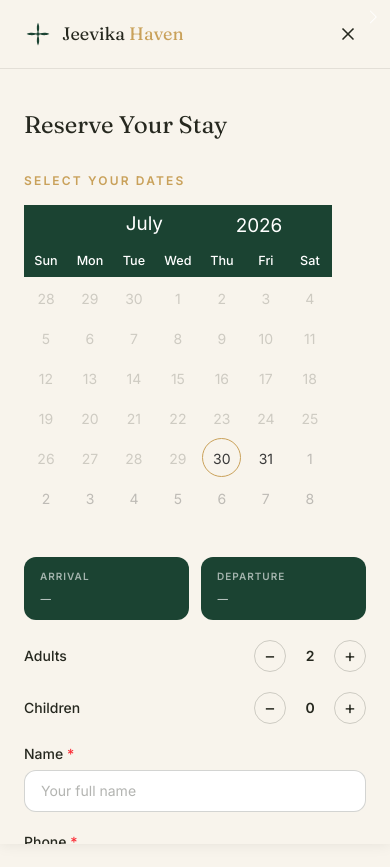
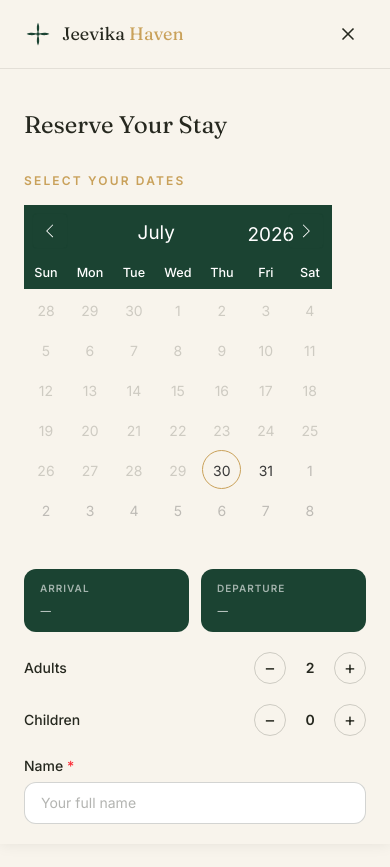
Before and after one commit to NaveenDev-lab/homestay, a website: page index.html in a window 390 px wide. Both pictures are taken after a click on the link "Reserve Your Stay". Shown: the top 867 px of the page. Drawn offline with nearby package versions, Linux system fonts and the light colour scheme; files that its build step writes are made by us from their sources.

Commit message:
Fix mobile calendar header spacing and add back arrow

```diff
--- a/index.html
+++ b/index.html
@@ -1618,12 +1618,19 @@
   #booking-modal #fp-calendar .flatpickr-months {
     background: #1B4332 !important;
     padding: 0;
+    position: relative !important; /* ensures absolute-positioned arrows stay inside */
+    min-height: 52px !important;   /* enough room for 36px buttons + breathing space */
+    display: flex !important;
+    align-items: center !important;
   }
   #booking-modal #fp-calendar .flatpickr-month {
     background: #1B4332 !important;
     color: #fff !important;
     fill: #fff !important;
-    height: 40px;
+    height: 52px !important;       /* match .flatpickr-months min-height */
+    display: flex !important;
+    align-items: center !important;
+    justify-content: center !important;
   }
   #booking-modal #fp-calendar .flatpickr-current-month {
     padding: 8px 0 0;
@@ -1647,23 +1654,52 @@
     color: #fff;
   }
 
-  /* Nav arrows */
+  /* Nav arrow buttons — bordered square style, pinned to outer edges
+     of .flatpickr-months (which has position:relative from Flatpickr).
+     NOTE: Flatpickr hides .flatpickr-prev-month via visibility:hidden
+     (not display:none) when the current month is the minDate month —
+     this is correct behaviour; the button exists in the DOM but is
+     intentionally suppressed. Navigating forward one month reveals it. */
   #booking-modal #fp-calendar .flatpickr-prev-month,
   #booking-modal #fp-calendar .flatpickr-next-month {
+    position: absolute !important;
+    top: 50% !important;
+    transform: translateY(-50%) !important;
+    display: flex !important;
+    align-items: center !important;
+    justify-content: center !important;
+    width: 36px !important;
+    height: 36px !important;
+    padding: 0 !important;
+    border: 1px solid rgba(27,67,50,0.35) !important;
+    border-radius: 5px !important;
+    background: transparent !important;
+    cursor: pointer !important;
+    transition: background 0.15s ease !important;
+    /* keep them inside the green header bar */
+    color: #fff !important;
     fill: #fff !important;
-    color: #fff !important;
+  }
+  #booking-modal #fp-calendar .flatpickr-prev-month {
+    left: 8px !important;
+  }
+  #booking-modal #fp-calendar .flatpickr-next-month {
+    right: 8px !important;
   }
   #booking-modal #fp-calendar .flatpickr-prev-month svg,
   #booking-modal #fp-calendar .flatpickr-next-month svg {
     fill: #fff !important;
+    width: 14px !important;
+    height: 14px !important;
   }
   #booking-modal #fp-calendar .flatpickr-prev-month:hover,
   #booking-modal #fp-calendar .flatpickr-next-month:hover {
-    color: #C9A15A;
+    background: rgba(255,255,255,0.15) !important;
+    border-color: rgba(255,255,255,0.5) !important;
   }
   #booking-modal #fp-calendar .flatpickr-prev-month:hover svg,
   #booking-modal #fp-calendar .flatpickr-next-month:hover svg {
-    fill: #C9A15A !important;
+    fill: #fff !important;
   }
 
   /* Weekday labels row */
@@ -1731,25 +1767,29 @@
     }
   }
 
-  /* Mobile: fix month header so "July" and "2026" sit together centred,
-     not stretched apart by the inherited flex justify-content */
+  /* Mobile: fix month header so "July" and "2026" sit together centred.
+     Flatpickr sets style.width inline on .flatpickr-current-month and
+     uses float on its children — !important is required to beat those
+     inline styles. The JS fixMobileMonthHeader() call below reinforces
+     this by zeroing the inline width directly after render. */
   @media (max-width: 767px) {
     #booking-modal #fp-calendar .flatpickr-current-month {
-      display: flex;
-      justify-content: center;
-      align-items: center;
-      gap: 6px;
-      width: 100%;
-      padding: 6px 0 0;
+      display: flex !important;
+      justify-content: center !important;
+      align-items: center !important;
+      gap: 6px !important;
+      width: 100% !important;
+      padding: 6px 0 0 !important;
     }
     #booking-modal #fp-calendar .flatpickr-current-month .cur-month,
     #booking-modal #fp-calendar .flatpickr-current-month .numInputWrapper {
-      display: inline-flex;
-      float: none;
+      display: inline-flex !important;
+      float: none !important;
+      width: auto !important;
     }
     #booking-modal #fp-calendar .flatpickr-current-month input.cur-year {
-      width: 5ch;
-      text-align: left;
+      width: 5ch !important;
+      text-align: left !important;
     }
   }
 
--- a/src/main.js
+++ b/src/main.js
@@ -554,6 +554,22 @@ function formatDisplayDate(d) {
 // Track showMonths ourselves so we never touch fp.config (unreliable)
 let currentShowMonths = isMobile() ? 1 : 2;
 
+// Post-render fix: remove Flatpickr's inline style.width from the month
+// header element. Flatpickr writes this inline during init/re-render for
+// multi-month sizing — on mobile it creates a wide gap between month name
+// and year. Removing it lets our CSS flex rules centre them properly.
+function fixMobileMonthHeader() {
+  if (window.innerWidth >= 768) return; // desktop: leave Flatpickr's sizing alone
+  fpCalendarEl.querySelectorAll('.flatpickr-current-month').forEach(el => {
+    el.style.removeProperty('width');
+    // Also clear float/width on children Flatpickr may have set
+    const curMonth = el.querySelector('.cur-month');
+    const numWrap  = el.querySelector('.numInputWrapper');
+    if (curMonth) { curMonth.style.removeProperty('width'); curMonth.style.removeProperty('float'); }
+    if (numWrap)  { numWrap.style.removeProperty('width');  numWrap.style.removeProperty('float'); }
+  });
+}
+
 const fp = flatpickr(fpCalendarEl, {
   mode:          'range',
   inline:        true,
@@ -569,6 +585,12 @@ const fp = flatpickr(fpCalendarEl, {
         : [bookingState.arrival];
       fp.setDate(dates, false); // false = silent, don't fire onChange
     }
+    // After Flatpickr renders, clear the inline style.width it sets on
+    // .flatpickr-current-month so our CSS flex layout can take over on mobile.
+    // Flatpickr calculates this width for multi-month desktop layouts and
+    // writes it directly to element.style — JS is the only reliable way to
+    // remove it since inline styles beat even !important in some scenarios.
+    fixMobileMonthHeader();
   },
   onChange(selectedDates) {
     // Use native Date methods — fp.formatDate() does not exist on instances
@@ -597,6 +619,7 @@ window.addEventListener('resize', () => {
   if (currentShowMonths !== targetMonths) {
     currentShowMonths = targetMonths;
     fp.set('showMonths', targetMonths);
+    fixMobileMonthHeader();
     // Restore saved dates silently after re-render
     if (bookingState.arrival) {
       const dates = bookingState.departure
@@ -703,6 +726,7 @@ function openModal() {
   if (currentShowMonths !== targetMonths) {
     currentShowMonths = targetMonths;
     fp.set('showMonths', targetMonths);
+    fixMobileMonthHeader();
     if (bookingState.arrival) {
       const dates = bookingState.departure
         ? [bookingState.arrival, bookingState.departure]
```
